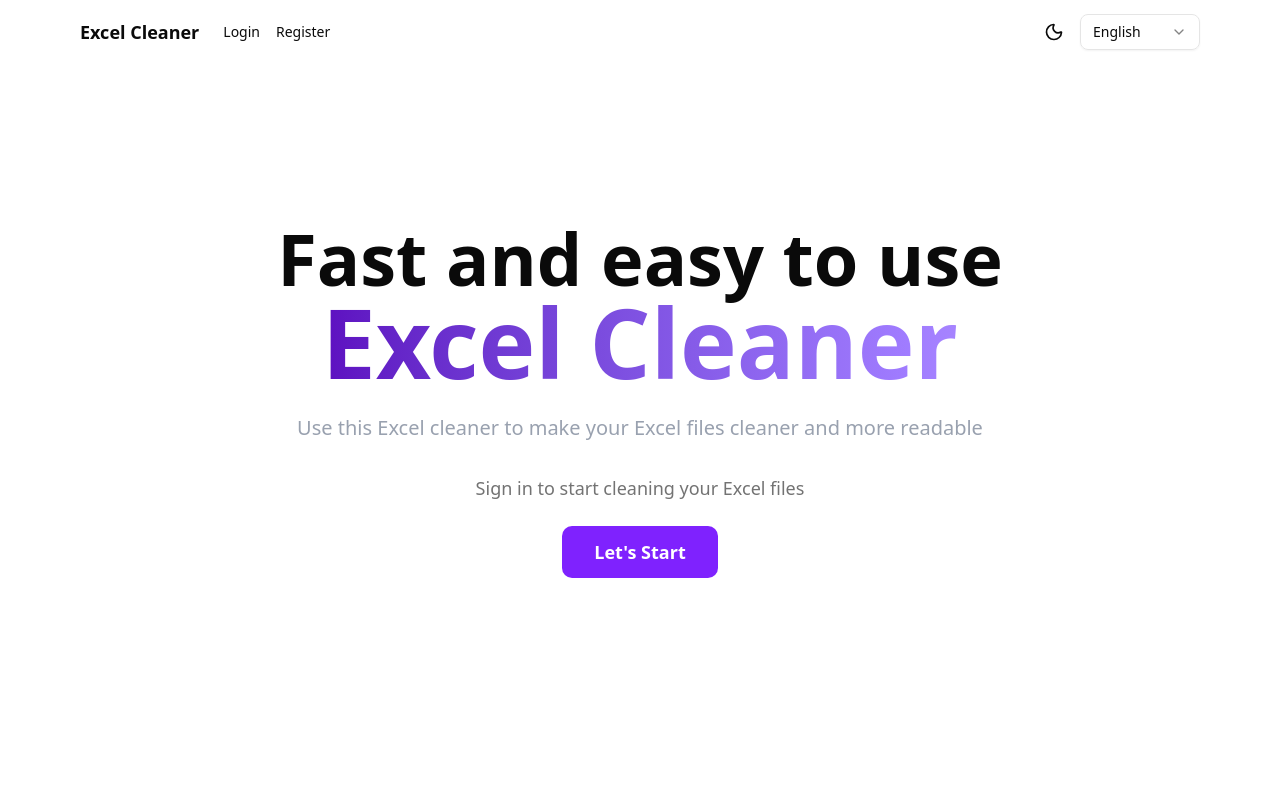
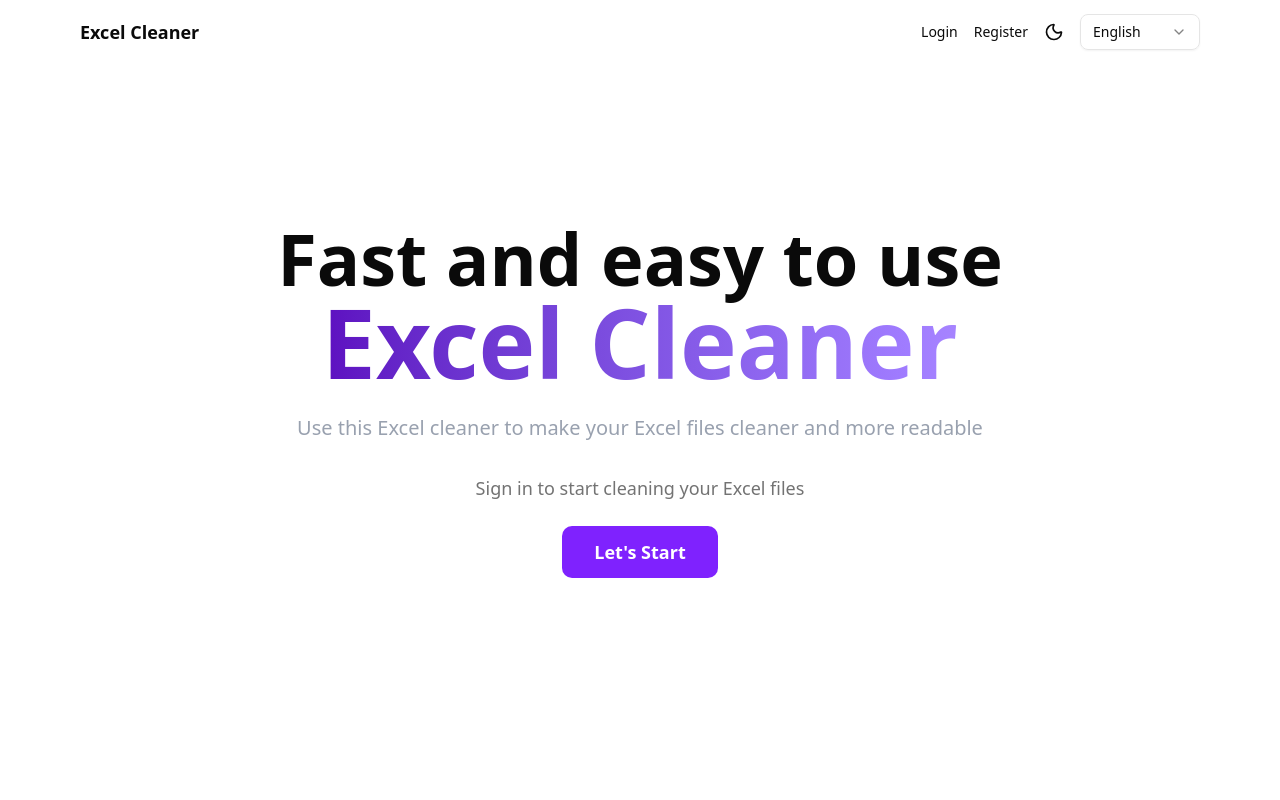
Before and after one commit to SereqG/xls-cleaner, a Next.js app in the folder frontend/: page / in a window 1280 px wide. Shown: the top 800 px of the page. Built offline with nearby package versions, Linux system fonts and the light colour scheme; no server answers.

Commit message:
refactor: :art: authentication with clerk

```diff
--- a/frontend/src/components/navbar/Navbar.tsx
+++ b/frontend/src/components/navbar/Navbar.tsx
@@ -29,7 +29,11 @@ export const Navbar = () => {
           Excel Cleaner
         </Link>
 
-        <div className="flex items-center gap-4">
+
+      </div>
+
+      <div className="flex items-center gap-2">
+         <div className="flex items-center gap-4">
           <SignedOut>
             <Link
               href="/sign-in"
@@ -45,9 +49,6 @@ export const Navbar = () => {
             </Link>
           </SignedOut>
         </div>
-      </div>
-
-      <div className="flex items-center gap-2">
         <SignedIn>
           <UserButton
             afterSignOutUrl="/"
```
Also changed, not shown: frontend/src/app/sign-in/[[...rest]]/page.tsx (renamed from frontend/src/app/sign-in/page.tsx), frontend/src/app/sign-up/[[...rest]]/page.tsx (renamed from frontend/src/app/sign-up/page.tsx).
